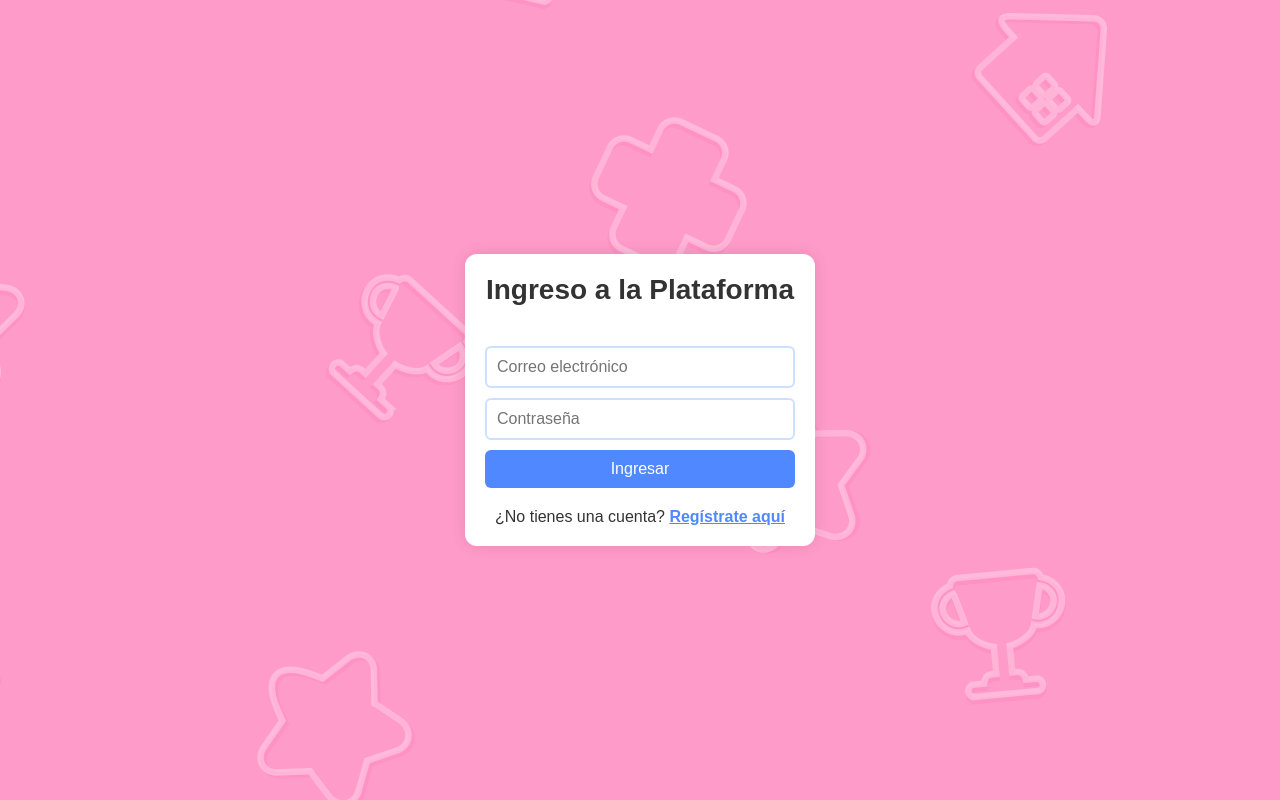
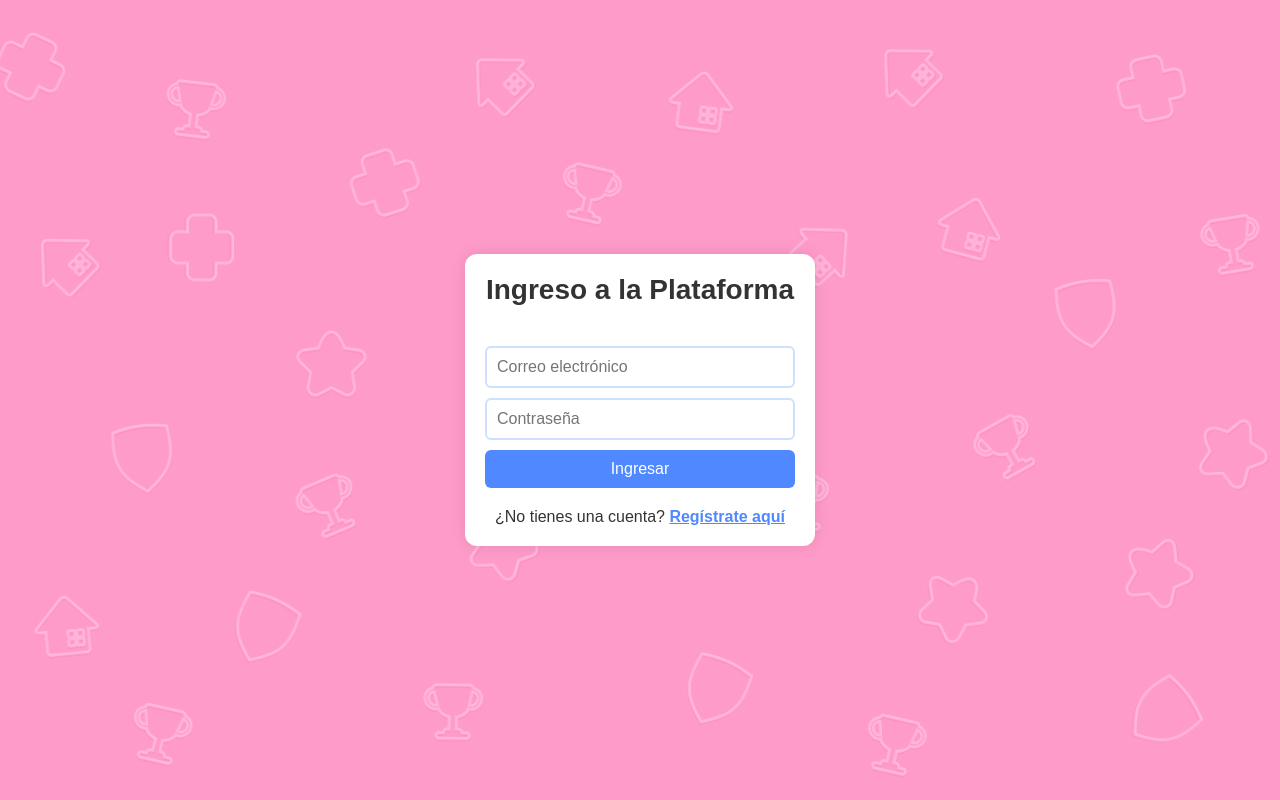
Before and after one commit to luisjuarezve/programacion-web, a PHP site: page / in a window 1280 px wide. Run offline with PHP 8.4, Linux system fonts and the light colour scheme.

Commit message:
Update redirection in menu.php to point to index.php instead of login.php; adjust styles in styles.css for improved layout and background

```diff
--- a/css/styles.css
+++ b/css/styles.css
@@ -7,11 +7,18 @@
   font-size: 16px;
 }
 
+body {
+  color: #333;
+  justify-content: center;
+  align-items: center;
+  height: 100vh;
+}
+
 /* General Styles */
 .body-form {
   display: flex;
-  font-family: 'Comic Sans MS', cursive;
-  background-color: #F5F9FF;
+  background-image: url('../img/BG.png');
+  background-size: cover;
   background-position: center;
   color: #333;
   justify-content: center;
@@ -20,13 +27,7 @@
 }
 
 
-body {
-  color: #333;
-  background-image: url('../img/BG.png');
-  justify-content: center;
-  align-items: center;
-  height: 100vh;
-}
+
 
 .formulario {
   background-color: #FFFFFF;
--- a/menu.php
+++ b/menu.php
@@ -1,7 +1,7 @@
 <?php
 session_start();
 if (!isset($_SESSION['usuario']) || !isset($_SESSION['usuario_id'])) {
-  header("Location: login.php");
+  header("Location: index.php");
   exit;
 }
 
```
